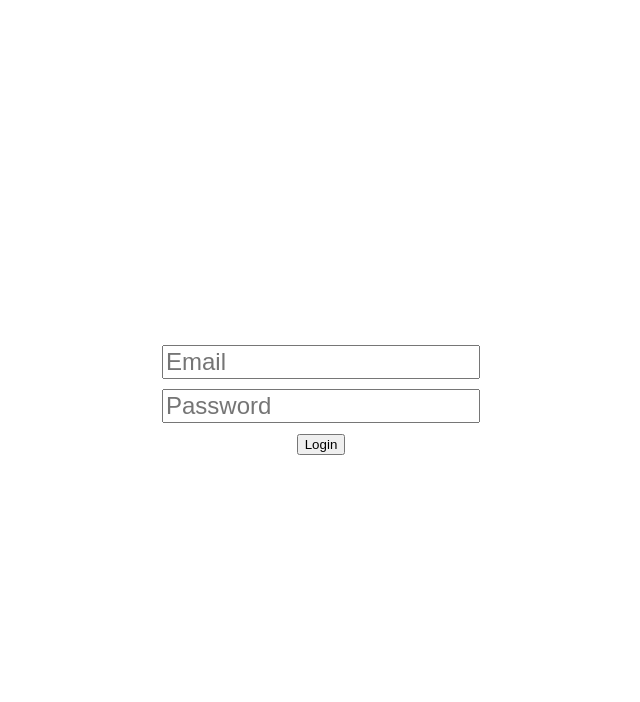
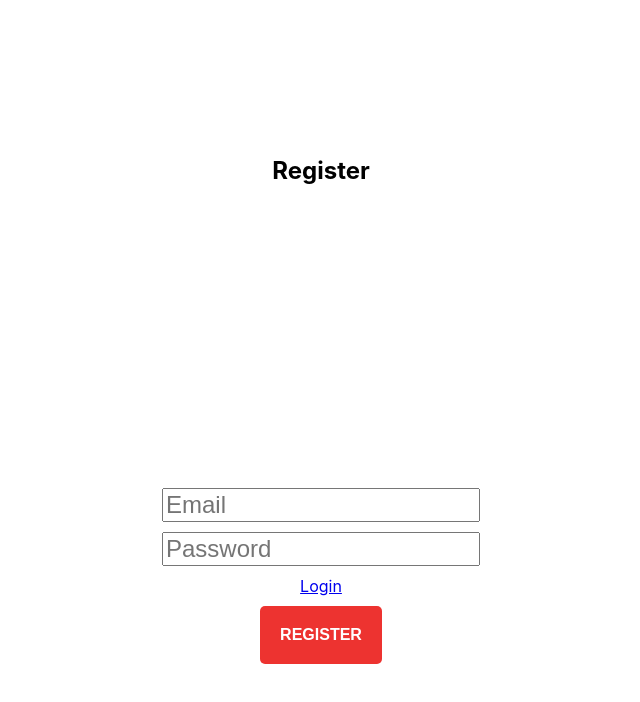
Before and after one commit to Raduuu/shop_app_frontend, a React (Create React App) app: page /signup in a window 1280 px wide. Shown: the top 702 px of the page, without its empty margins (319-959 px from the left). Built offline with nearby package versions, Linux system fonts and the light colour scheme.

Commit message:
added login and register logic + a main view component

```diff
--- a/src/App.js
+++ b/src/App.js
@@ -1,14 +1,56 @@
 import React from 'react'
-import logo from './logo.svg'
 import './App.css'
 import Login from './components/Login'
+import MainView from './components/MainView'
+import { BrowserRouter as Router, Route, Switch, Redirect } from 'react-router-dom'
 
-function App() {
-    return (
-        <div className="App">
-            <Login></Login>
-        </div>
-    )
+class App extends React.Component {
+    constructor(props) {
+        super(props)
+        this.state = {
+            isLoggedIn: false,
+        }
+    }
+
+    setIsLoggedIn = () => {
+        this.setState({
+            isLoggedIn: !this.state.isLoggedIn,
+        })
+    }
+
+    render() {
+        return (
+            <div className="App">
+                <Router>
+                    <Switch>
+                        <Route path="/signup">
+                            <Login type="signup" />
+                        </Route>
+                        <Route path="/login">
+                            <Login type="login" setIsLoggedIn={this.setIsLoggedIn} />
+                        </Route>
+                        <Route path="/">
+                            <MainView setIsLoggedIn={this.setIsLoggedIn}></MainView>
+                        </Route>
+                        <Route
+                            render={({ location }) => {
+                                debugger
+                                return (
+                                    !this.state.isLoggedIn && (
+                                        <Redirect
+                                            to={{
+                                                pathname: '/login',
+                                            }}
+                                        />
+                                    )
+                                )
+                            }}
+                        />
+                    </Switch>
+                </Router>
+            </div>
+        )
+    }
 }
 
 export default App
--- a/src/components/Login.js
+++ b/src/components/Login.js
@@ -1,11 +1,12 @@
 import React from 'react'
-import { BrowserRouter as Router, Route, Link, Redirect, withRouter } from 'react-router-dom'
+import { BrowserRouter as Router, Link, withRouter } from 'react-router-dom'
 import styled from 'styled-components'
 
 const Wrapper = styled.div`
     width: 100%;
     height: 100%;
     display: flex;
+    flex-wrap: wrap;
     justify-content: center;
     align-items: center;
 `
@@ -14,6 +15,38 @@ const StyledInput = styled.input`
     display: block;
     font-size: 24px;
     margin-bottom: 10px;
+`
+
+const StyledError = styled.p`
+    color: red;
+    font-size: 12px;
+`
+
+const StyledTitle = styled.h2`
+    display: block;
+    margin-bottom: 30px;
+    width: 100%;
+`
+
+const StyledLink = styled(Link)`
+    width: 100%;
+    display: block;
+    margin: 10px 0;
+`
+
+const StyledButton = styled.button`
+    color: #fff;
+    text-transform: uppercase;
+    text-decoration: none;
+    background: #ed3330;
+    padding: 20px;
+    border-radius: 5px;
+    display: inline-block;
+    border: none;
+    transition: all 0.4s ease 0s;
+    font-weight: 700;
+    font-size: 16px;
+    cursor: pointer;
 `
 
 class Login extends React.Component {
@@ -27,7 +60,6 @@ class Login extends React.Component {
 
     onSubmit = ev => {
         ev.preventDefault()
-        console.log(this.state)
         const email = this.state.email
         const password = this.state.password
         const body = {
@@ -37,14 +69,21 @@ class Login extends React.Component {
         const headers = {
             'Content-Type': 'application/json',
         }
-
-        fetch('http://localhost:9000/signin', {
+        const { type } = this.props
+        fetch(`http://localhost:9000/${type === 'login' ? 'signin' : 'signup'}`, {
             method: 'POST',
             headers,
             body: JSON.stringify(body),
         })
             .then(res => res.text())
-            .then(res => this.setState({ apiResponse: res }))
+            .then(res => {
+                debugger
+                this.setState({ apiResponse: res })
+                if (JSON.parse(this.state.apiResponse).token && this.props.type === 'login') {
+                    this.props.setIsLoggedIn()
+                    this.props.history.push('/')
+                }
+            })
     }
 
     handleEmailChange = e => {
@@ -57,7 +96,11 @@ class Login extends React.Component {
     render() {
         return (
             <Wrapper>
+                <StyledTitle>{this.props.type === 'login' ? 'Sign in' : 'Register'}</StyledTitle>
                 <form noValidate>
+                    {this.state.apiResponse && (
+                        <StyledError className="error">{JSON.parse(this.state.apiResponse).message}</StyledError>
+                    )}
                     <StyledInput
                         type="text"
                         placeholder="Email"
@@ -68,13 +111,18 @@ class Login extends React.Component {
                         placeholder="Password"
                         onChange={e => this.handlePasswordChange(e)}
                     ></StyledInput>
-                    <button type="submit" onClick={ev => this.onSubmit(ev)}>
-                        Login
-                    </button>
+                    {this.props.type !== 'login' ? (
+                        <StyledLink to="/login">Login</StyledLink>
+                    ) : (
+                        <StyledLink to="/signup">Register</StyledLink>
+                    )}
+                    <StyledButton type="submit" onClick={ev => this.onSubmit(ev)}>
+                        {this.props.type === 'login' ? 'Login' : 'Register'}
+                    </StyledButton>
                 </form>
             </Wrapper>
         )
     }
 }
 
-export default Login
+export default withRouter(Login)
--- /dev/null
+++ b/src/components/MainView.js
@@ -0,0 +1,18 @@
+import React from 'react'
+import { BrowserRouter as Router, Link, withRouter } from 'react-router-dom'
+
+class MainView extends React.Component {
+    constructor(props) {
+        super(props)
+    }
+    handleLogout = () => {
+        this.props.setIsLoggedIn(false)
+        this.props.history.push('/login')
+    }
+
+    render() {
+        return <a onClick={this.handleLogout}>Logout</a>
+    }
+}
+
+export default withRouter(MainView)
```
